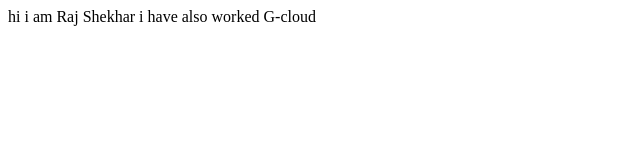
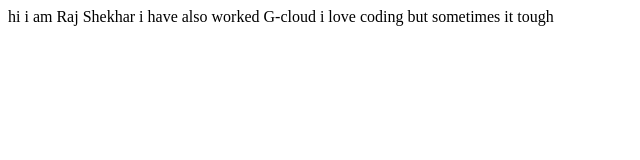
Before and after one commit to Raj-Shekhar09/newebspot, a plain HTML site: page index.html in a window 1280 px wide. Shown: the whole page, without its empty margins (0-640 px from the left). Drawn offline with Linux system fonts and the light colour scheme.

Commit message:
just new line

```diff
--- a/index.html
+++ b/index.html
@@ -8,5 +8,6 @@
 <body>
     hi i am Raj Shekhar
     i have also worked G-cloud
+    i love coding but sometimes it tough
 </body>
 </html>
```
